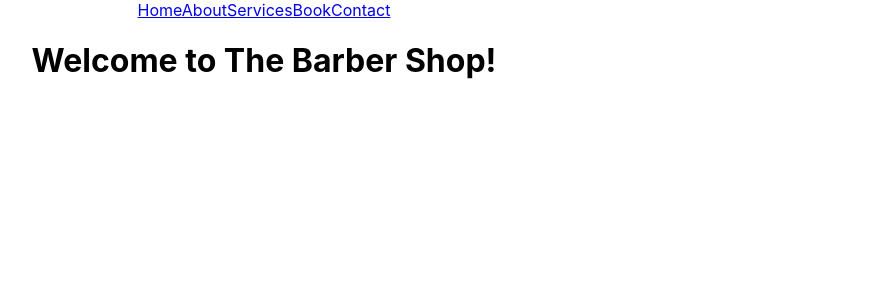
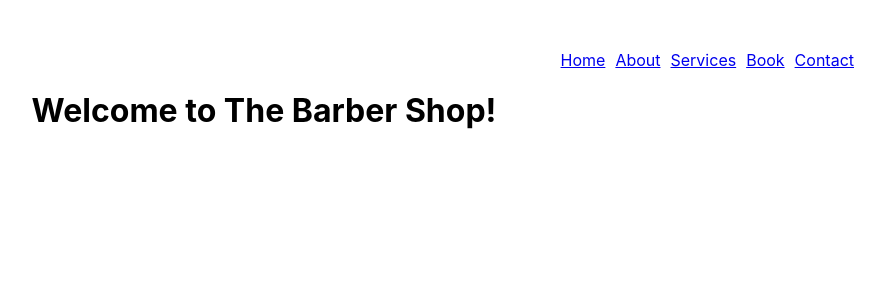
Before and after one commit to ayad0010/BarberShop, a React (Create React App) app in the folder barber-shop/: page / in a window 1280 px wide. Shown: the top 300 px of the page, without its empty margins (376-1261 px from the left). Built offline with nearby package versions, Linux system fonts and the light colour scheme.

Commit message:
Navbar css

```diff
--- /dev/null
+++ b/barber-shop/src/Navbar.css
@@ -0,0 +1,11 @@
+.navbar {
+    display: flex;
+    justify-content: flex-end;
+    gap: 10px;
+    padding-right: 50px;
+    padding-top: 50px;
+}
+
+.home {
+    color:red;
+}
--- a/barber-shop/src/Navbar.js
+++ b/barber-shop/src/Navbar.js
@@ -1,5 +1,6 @@
 import React from 'react';
 import { Link } from 'react-router-dom';
+import './Navbar.css';
 
 const Navbar = () => {
     return (
```
